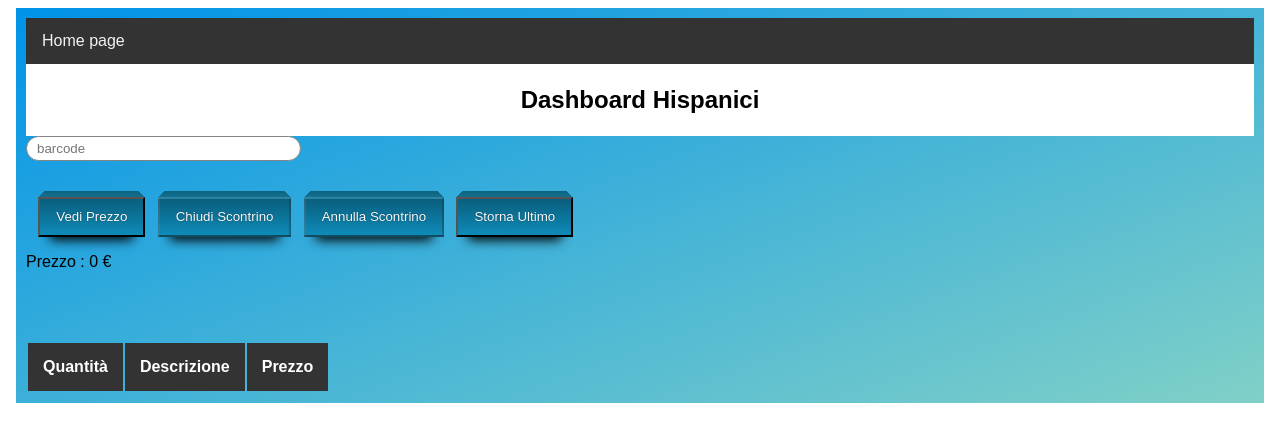
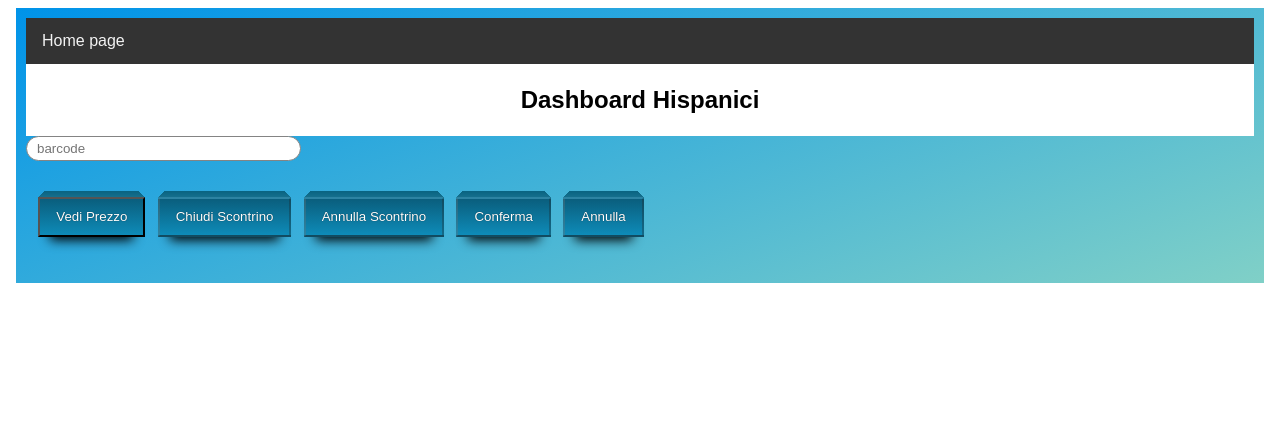
Before and after one commit to luca-lezzerini/scarsefour, an Angular app in the folder client-scarsefour/client-scarsefour/: page /app-dashboard-cassa-his in a window 1280 px wide. Shown: the top 442 px of the page. Built offline with nearby package versions, Linux system fonts and the light colour scheme.

Commit message:
UC gestione cassa hispanici #15

```diff
--- a/client-scarsefour/client-scarsefour/src/app/automa-gestione-cassa-his/automa.ts
+++ b/client-scarsefour/client-scarsefour/src/app/automa-gestione-cassa-his/automa.ts
@@ -27,11 +27,15 @@ export class ScontrinoVuoto implements StateCassa {
     next(e: Event, a?: AutomaCassa) {
         if (e instanceof VediPrezzoEvent) {
             a.stato = new VediPrezzo();
+            a.ui.entraStatoVediPrezzo();
         } else if (e instanceof EanEvent) {
             if (e.codiceEan) {
                 a.stato = new ScontrinoNonVuoto();
+                a.ui.entraStatoScontrinoNonVuoto();
+
             } else {
                 a.stato = new ScontrinoVuoto();
+                a.ui.entraStatoScontrinoVuoto();
             }
         } else {
             console.log("ricevuto evento ", e, " inatteso");
@@ -44,12 +48,17 @@ export class VediPrezzo implements StateCassa {
         if (e instanceof EanEvent) {
             if (e.codiceEan && e.scontrino) {
                 a.stato = new ScontrinoNonVuoto();
+                a.ui.entraStatoScontrinoNonVuoto();
             } else if (!e.codiceEan && e.scontrino) {
                 a.stato = new ScontrinoNonVuoto();
+                a.ui.entraStatoScontrinoNonVuoto();
             } else if (!e.codiceEan && !e.scontrino) {
                 a.stato = new ScontrinoVuoto();
+                a.ui.entraStatoScontrinoVuoto();
             } else if (e.codiceEan && !e.scontrino) {
                 a.stato = new ScontrinoVuoto();
+                a.ui.entraStatoScontrinoVuoto();
+
             } else {
                 console.log("errore inatteso");
             }
@@ -74,13 +83,17 @@ export class ScontrinoNonVuoto implements StateCassa {
         } else if (e instanceof EanEvent) {
             if (!e.codiceEan) {
                 a.stato = new ScontrinoNonVuoto();
+                a.ui.entraStatoScontrinoNonVuoto
             } else if (e.codiceEan) {
                 a.stato = new ScontrinoNonVuoto();
+                a.ui.entraStatoScontrinoNonVuoto();
             }
         } else if (e instanceof AnnullaScontrinoEvent) {
             a.stato = new AnnullamentoScontrino();
+            a.ui.entraStatoAnnullamentoScontrino();
         } else if (e instanceof VediPrezzoEvent) {
             a.stato = new VediPrezzo();
+            a.ui.entraStatoVediPrezzo();
         } else {
             console.log("ricevuto evento ", e, " inatteso");
         }
@@ -91,8 +104,10 @@ export class AnnullamentoScontrino implements StateCassa {
     next(e: Event, a?: AutomaCassa) {
         if (e instanceof AnnullaEvent) {
             a.stato = new ScontrinoNonVuoto();
+            a.ui.entraStatoScontrinoNonVuoto();
         } else if (e instanceof ConfermaEvent) {
             a.stato = new ScontrinoVuoto();
+            a.ui.entraStatoScontrinoVuoto();
         } else {
             console.log("ricevuto evento ", e, " inatteso");
         }
--- a/client-scarsefour/client-scarsefour/src/app/dashboard-cassa-his/dashboard-cassa-his.component.html
+++ b/client-scarsefour/client-scarsefour/src/app/dashboard-cassa-his/dashboard-cassa-his.component.html
@@ -27,7 +27,7 @@
     <div class="tabella">
         <!--*ngIf="table"-->
         <!--da reinserire appena pronte le variazioni grafiche per gli stati-->
-        <table>
+        <table *ngIf="table">
             <tr>
                 <th>Quantità</th>
                 <th>Descrizione</th>
--- a/client-scarsefour/client-scarsefour/src/app/dashboard-cassa-his/dashboard-cassa-his.component.ts
+++ b/client-scarsefour/client-scarsefour/src/app/dashboard-cassa-his/dashboard-cassa-his.component.ts
@@ -97,12 +97,12 @@ export class DashboardCassaHisComponent implements OnInit, AutomabileDashboardHi
     this.ean = true;
     this.vediPrezzoVis = true;
     this.table = false;
-    this.storna = true;
+    this.storna = false;
     this.annullaScontrinoVis = true;
-    this.confermaVis = false;
-    this.annullaVis = false;
+    this.confermaVis = true;
+    this.annullaVis = true;
     this.chiudi = true;
-    this.prezzo = true;
+    this.prezzo = false;
     this.annullaScontrinoEnabled = true;
     this.confermaEnabled = true;
     this.annullaEnabled = true;
@@ -110,9 +110,9 @@ export class DashboardCassaHisComponent implements OnInit, AutomabileDashboardHi
   }
   entraStatoScontrinoNonVuoto() {
     this.ean = true;
-    this.vediPrezzoVis = false;
+    this.vediPrezzoVis = true;
     this.table = true;
-    this.storna = false;
+    this.storna = true;
     this.annullaScontrinoVis = true;
     this.confermaVis = false;
     this.annullaVis = false;
```
